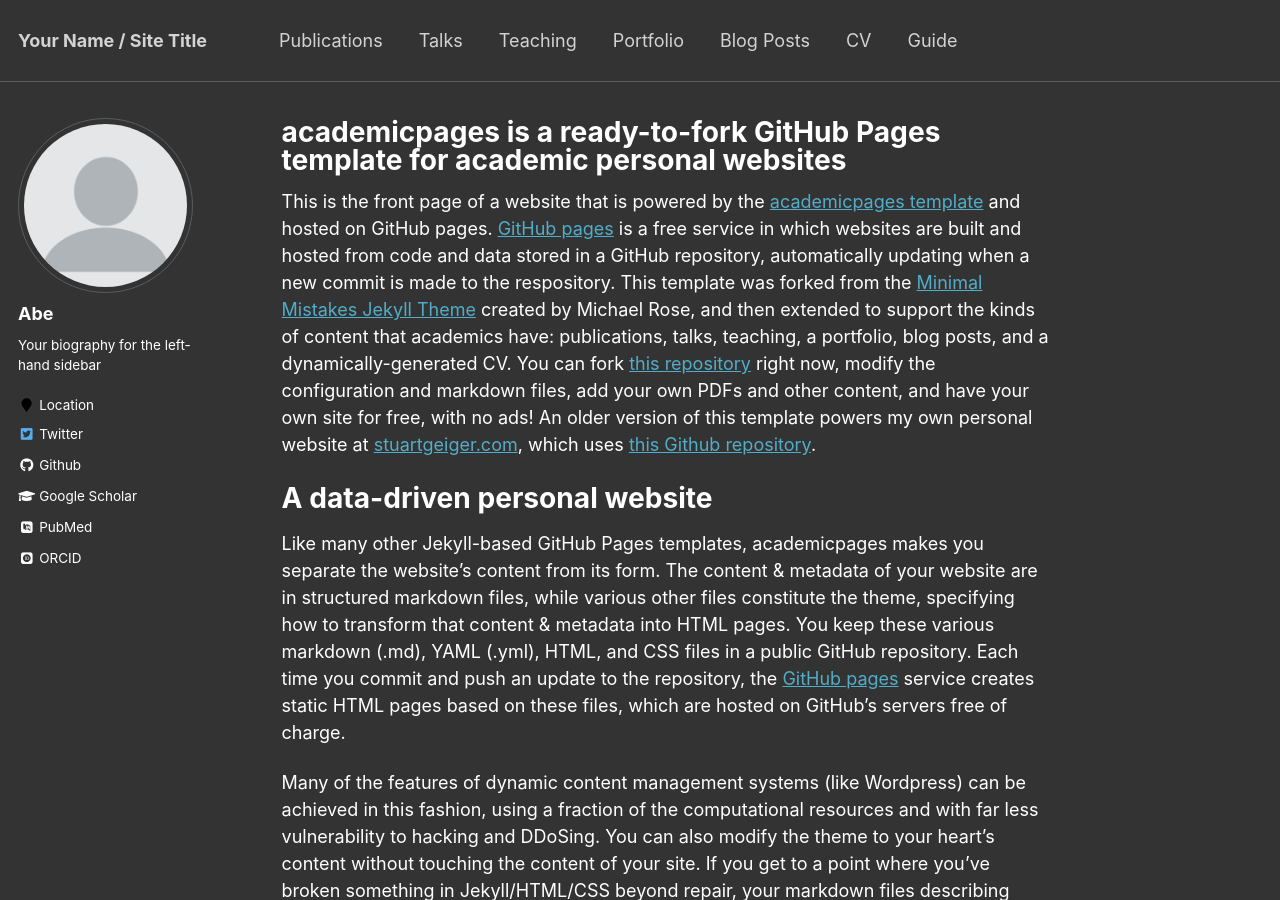
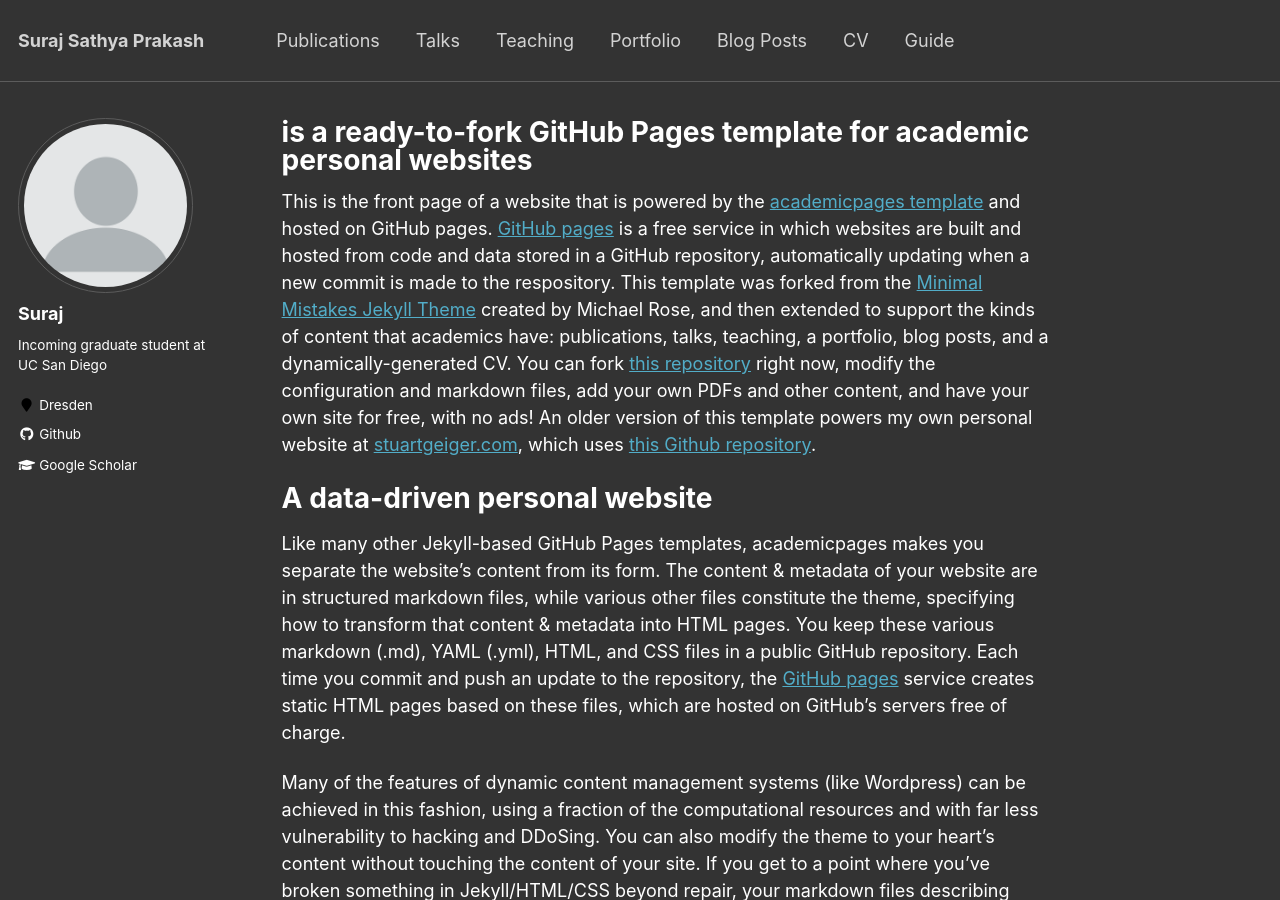
Before and after one commit to suraj-2306/suraj-2306, a Jekyll site: the page built from _pages/about.md, in a window 1280 px wide and 900 px high. Built offline with Jekyll 4.4.1, drawn with Linux system fonts in a browser that asks for light colours; some web fonts are replaced.

Commit message:
modified parts of the website to test on github

```diff
--- a/_config.yml
+++ b/_config.yml
@@ -7,13 +7,13 @@
 
 # Site Settings
 locale                   : "en-US"
-title                    : "Your Name / Site Title"
+title                    : "Suraj Sathya Prakash"
 title_separator          : "-"
 name                     : &name "Your Name"
-description              : &description "personal description"
-url                      : https://abekh.github.io # the base hostname & protocol for your site e.g. "https://mmistakes.github.io"
+description              : &description "Incoming graduate student at UCSD"
+url                      : https://suraj-2306.github.io # the base hostname & protocol for your site e.g. "https://mmistakes.github.io"
 baseurl                  : "" # the subpath of your site, e.g. "/blog"
-repository               : "abekh/abekh.github.io"
+repository               : "suraj-2306/suraj-2306.github.io"
 teaser                   :  # filename of teaser fallback teaser image placed in /images/, .e.g. "500x300.png"
 breadcrumbs              : false # true, false (default)
 words_per_minute         : 160
@@ -80,13 +80,13 @@ analytics:
 
 # Site Author
 author:
-  name             : "Abe"
+  name             : "Suraj"
   avatar           : "profile.png"
-  bio              : "Your biography for the left-hand sidebar"
-  location         : "Location"
+  bio              : "Incoming graduate student at UC San Diego"
+  location         : "Dresden"
   employer         :
-  pubmed           : "https://www.ncbi.nlm.nih.gov/pubmed/?term=john+snow"
-  googlescholar    : "http://yourfullgooglescholarurl.com"
+  pubmed           :
+  googlescholar    : https://scholar.google.com/citations?user=tL67LfkAAAAJ&hl
   email            :
   researchgate     :  # example: "https://www.researchgate.net/profile/yourprofile"
   uri              :
@@ -96,20 +96,20 @@ author:
   flickr           :
   facebook         :
   foursquare       :
-  github           : "academicpages"
+  github           : "suraj-2306"
   google_plus      :
   keybase          :
   instagram        :
   impactstory      : #"https://profiles.impactstory.org/u/xxxx-xxxx-xxxx-xxxx"
   lastfm           :
   linkedin         :
-  orcid            : "http://orcid.org/yourorcidurl"
+  orcid            :
   pinterest        :
   soundcloud       :
   stackoverflow    : # http://stackoverflow.com/users/123456/username
   steam            :
   tumblr           :
-  twitter          : "replacethistwitterhandle"
+  twitter          :
   vine             :
   weibo            :
   xing             :
--- a/_pages/about.md
+++ b/_pages/about.md
@@ -1,6 +1,6 @@
 ---
 permalink: /
-title: "academicpages is a ready-to-fork GitHub Pages template for academic personal websites"
+title: "is a ready-to-fork GitHub Pages template for academic personal websites"
 excerpt: "About me"
 author_profile: true
 redirect_from:
--- a/_pages/portfolio.html
+++ b/_pages/portfolio.html
@@ -8,6 +8,7 @@ author_profile: true
 {% include base_path %}
 
 
+
 {% for post in site.portfolio %}
   {% include archive-single.html %}
 {% endfor %}
--- a/docker-compose.yml
+++ b/docker-compose.yml
@@ -1,9 +1,9 @@
 version: "3"
 services:
-  jekyll-serve:
+  jekyll:
     image: jekyll/jekyll:3.5
     volumes:
       - ".:/srv/jekyll"
     ports:
       - 4000:4000
-    command: 'jekyll serve'
+    command: 'jekyll serve --incremental --watch'
```
Also changed, not shown: _publications/2009-10-01-paper-title-number-1.md (+1 -1 lines).
